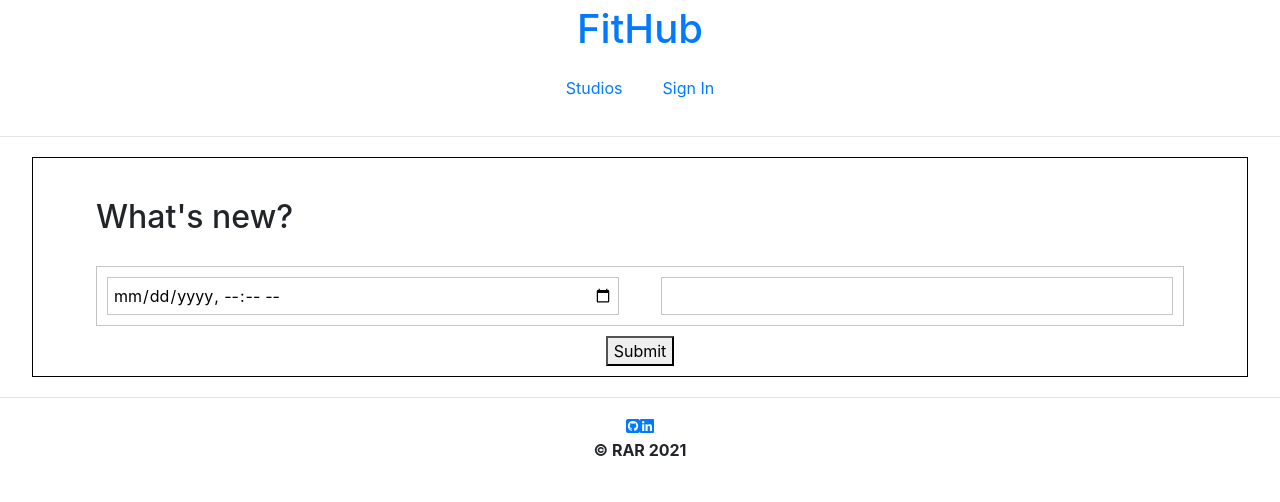
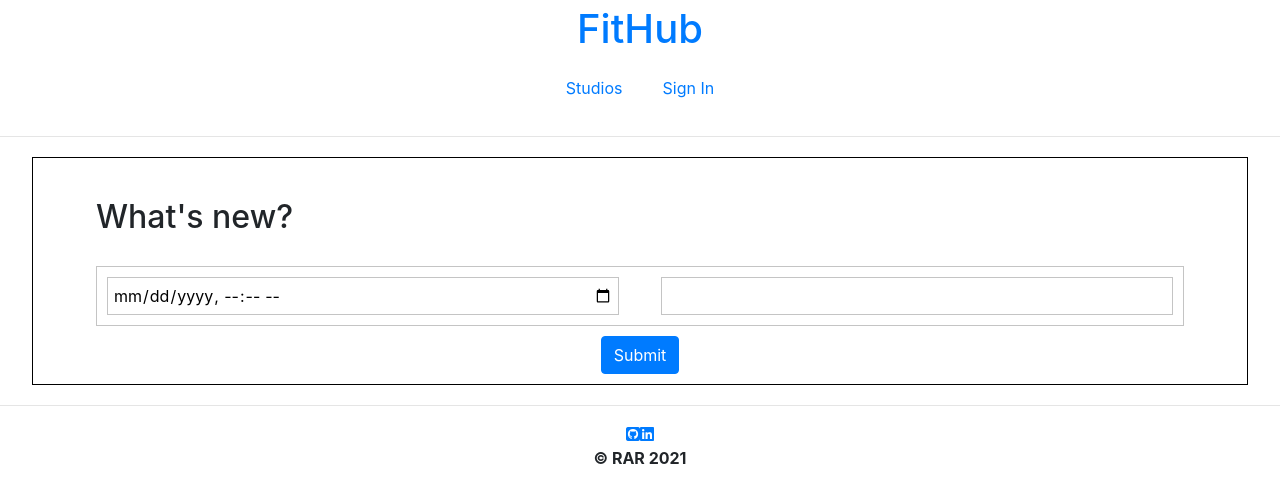
Before and after one commit to rararamberg/fithub, a React (Create React App) app in the folder client/: page /my-studio/create-class in a window 1280 px wide. Shown: the top 502 px of the page. Built offline with nearby package versions, Linux system fonts and the light colour scheme; no server answers; sample sign-in values are in the browser's storage.

Commit message:
bootstrap buttons added to class create and edit pages

```diff
--- a/client/src/screens/ClassCreate/ClassCreate.jsx
+++ b/client/src/screens/ClassCreate/ClassCreate.jsx
@@ -1,5 +1,6 @@
 import { useState } from "react";
 import './ClassCreate.css'
+import Button from 'react-bootstrap/Button';
 
 function ClassCreate(props) {
   const [formData, setFormData] = useState({
@@ -41,7 +42,7 @@
             onChange={handleChange}
           />
         </div>
-        <button>Submit</button>
+        <Button type='submit'>Submit</Button>
       </form>
     </div>
   );
--- a/client/src/screens/ClassEdit/ClassEdit.jsx
+++ b/client/src/screens/ClassEdit/ClassEdit.jsx
@@ -1,6 +1,7 @@
 import { useState, useEffect } from "react";
 import { useParams } from "react-router-dom";
 import { DateTime } from "luxon";
+import Button from 'react-bootstrap/Button';
 import './ClassEdit.css'
 
 function ClassEdit(props) {
@@ -60,7 +61,7 @@
           onChange={handleChange}
         />
         </div>
-        <button>Save Changes</button>
+        <Button type='submit'>Save Changes</Button>
       </form>
     </div>
   );
```
Also changed, not shown: 1 other file (tests, documents, lock files or other folders).
